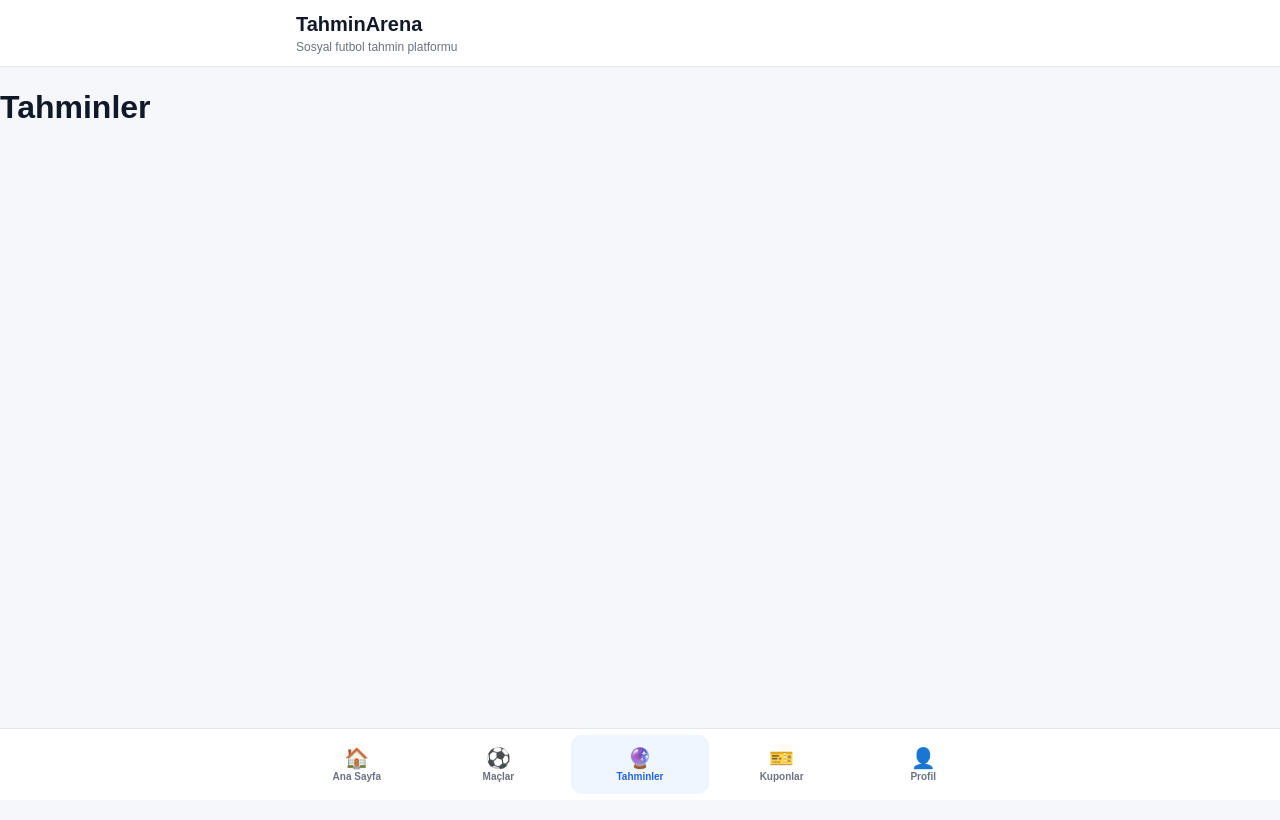
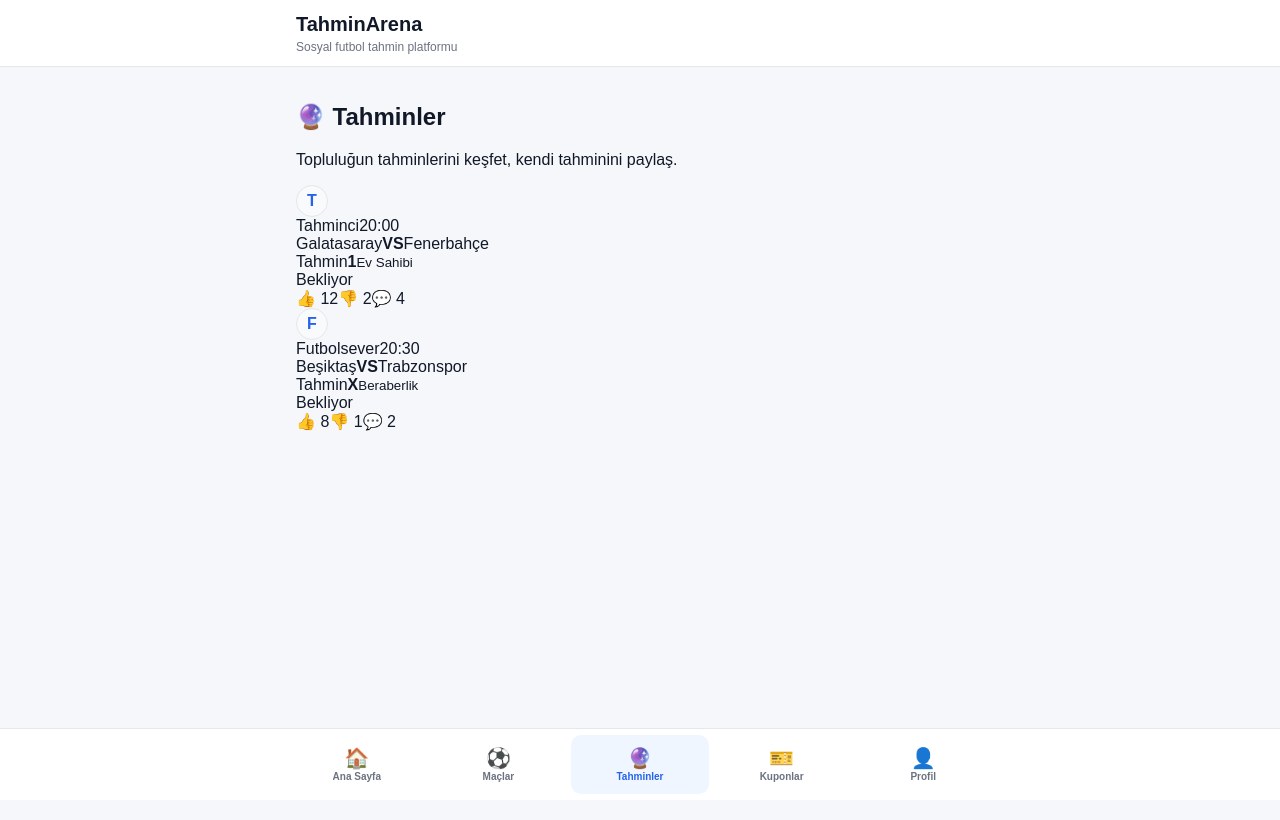
Before and after one commit to bitcoinkazanc/TahminArena, a Next.js app in the folder tahminarena/: page /predictions in a window 1280 px wide. Shown: the top 820 px of the page. Built offline with nearby package versions, Linux system fonts and the light colour scheme.

Commit message:
Update page.tsx

```diff
--- a/tahminarena/app/predictions/page.tsx
+++ b/tahminarena/app/predictions/page.tsx
@@ -1,7 +1,117 @@
+import PageContainer from "@/components/layout/PageContainer";
+import PredictionCard from "@/components/predictions/PredictionCard";
+import EmptyState from "@/components/ui/EmptyState";
+import type {
+  PredictionOption,
+  PredictionStatus,
+} from "@/types/prediction";
+
+type DemoPrediction = {
+  id: string;
+  username: string;
+  displayName: string;
+  avatarUrl: string | null;
+  homeTeam: string;
+  awayTeam: string;
+  matchTime: string;
+  option: PredictionOption;
+  status: PredictionStatus;
+  likesCount: number;
+  dislikesCount: number;
+  commentsCount: number;
+};
+
+const predictions: DemoPrediction[] = [
+  {
+    id: "demo-prediction-1",
+    username: "tahminci",
+    displayName: "Tahminci",
+    avatarUrl: null,
+    homeTeam: "Galatasaray",
+    awayTeam: "Fenerbahçe",
+    matchTime: "20:00",
+    option: "1",
+    status: "Bekliyor",
+    likesCount: 12,
+    dislikesCount: 2,
+    commentsCount: 4,
+  },
+  {
+    id: "demo-prediction-2",
+    username: "futbolsever",
+    displayName: "Futbolsever",
+    avatarUrl: null,
+    homeTeam: "Beşiktaş",
+    awayTeam: "Trabzonspor",
+    matchTime: "20:30",
+    option: "X",
+    status: "Bekliyor",
+    likesCount: 8,
+    dislikesCount: 1,
+    commentsCount: 2,
+  },
+];
+
 export default function PredictionsPage() {
   return (
     <main>
-      <h1>Tahminler</h1>
+      <PageContainer>
+        <section>
+          <h2>🔮 Tahminler</h2>
+
+          <p>
+            Topluluğun tahminlerini keşfet,
+            kendi tahminini paylaş.
+          </p>
+        </section>
+
+        {predictions.length === 0 ? (
+          <EmptyState
+            icon="🔮"
+            title="Henüz tahmin yok"
+            description="İlk tahmini sen paylaşabilirsin."
+          />
+        ) : (
+          <section
+            className="predictions-list"
+            aria-label="Tahminler"
+          >
+            {predictions.map((prediction) => (
+              <PredictionCard
+                key={prediction.id}
+                id={prediction.id}
+                username={prediction.username}
+                displayName={
+                  prediction.displayName
+                }
+                avatarUrl={
+                  prediction.avatarUrl
+                }
+                homeTeam={
+                  prediction.homeTeam
+                }
+                awayTeam={
+                  prediction.awayTeam
+                }
+                matchTime={
+                  prediction.matchTime
+                }
+                option={prediction.option}
+                status={prediction.status}
+                likesCount={
+                  prediction.likesCount
+                }
+                dislikesCount={
+                  prediction.dislikesCount
+                }
+                commentsCount={
+                  prediction.commentsCount
+                }
+              />
+            ))}
+          </section>
+        )}
+      </PageContainer>
     </main>
   );
 }
```
